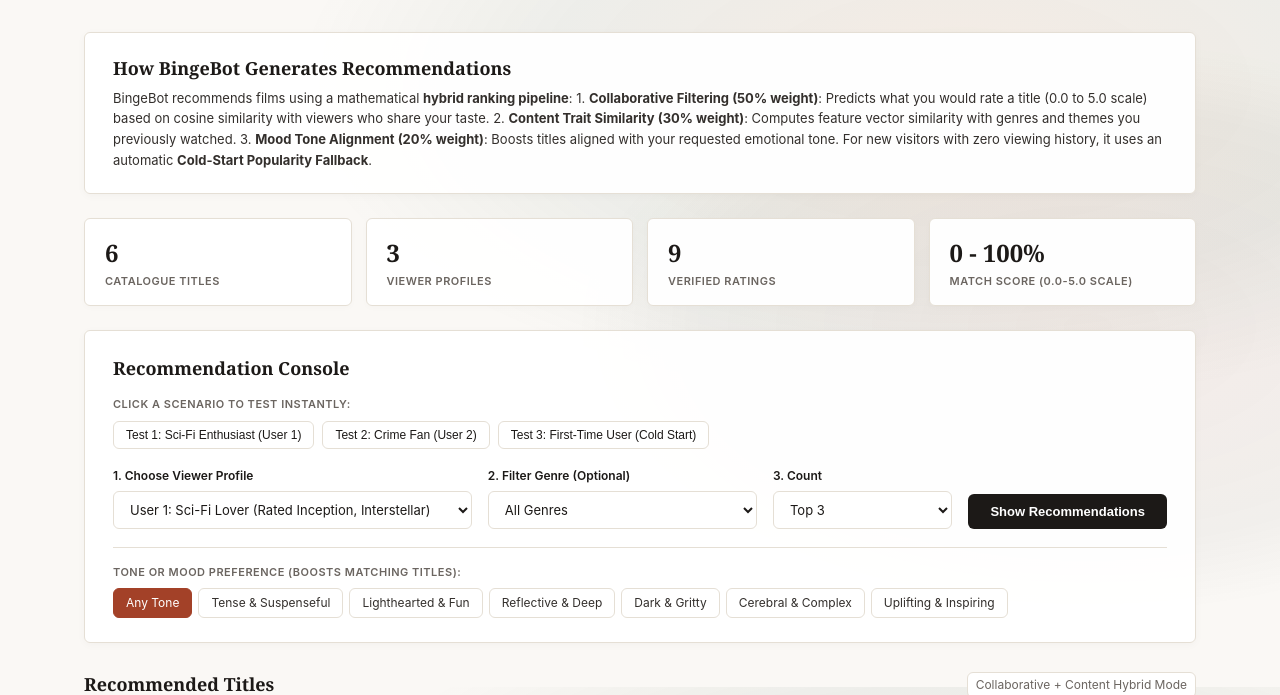
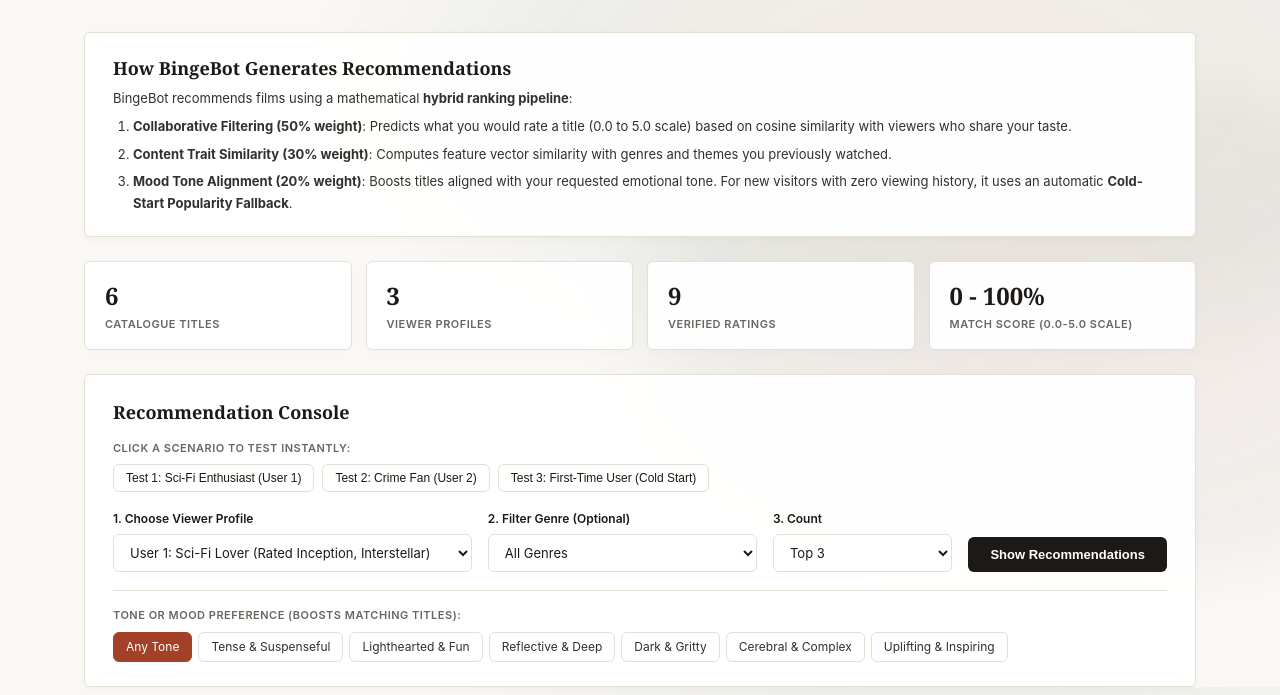
Before and after one commit to keshav-x/BingeBot, a Flask app: page / in a window 1280 px wide. Shown: the part 113-808 px from the top of the page. Run offline with Flask 3, Linux system fonts and the light colour scheme.

Commit message:
style: format recommendations intro banner as clean numbered list on website

```diff
--- a/index.html
+++ b/index.html
@@ -23,13 +23,12 @@
         <!-- Clear Introduction Banner -->
         <div class="intro-banner">
             <h2 class="intro-heading">How BingeBot Generates Recommendations</h2>
-            <p class="intro-text">
-                BingeBot recommends films using a mathematical <strong>hybrid ranking pipeline</strong>:
-                1. <strong>Collaborative Filtering (50% weight)</strong>: Predicts what you would rate a title (0.0 to 5.0 scale) based on cosine similarity with viewers who share your taste.
-                2. <strong>Content Trait Similarity (30% weight)</strong>: Computes feature vector similarity with genres and themes you previously watched.
-                3. <strong>Mood Tone Alignment (20% weight)</strong>: Boosts titles aligned with your requested emotional tone.
-                For new visitors with zero viewing history, it uses an automatic <strong>Cold-Start Popularity Fallback</strong>.
-            </p>
+            <p class="intro-lead">BingeBot recommends films using a mathematical <strong>hybrid ranking pipeline</strong>:</p>
+            <ol class="intro-list">
+                <li><strong>Collaborative Filtering (50% weight)</strong>: Predicts what you would rate a title (0.0 to 5.0 scale) based on cosine similarity with viewers who share your taste.</li>
+                <li><strong>Content Trait Similarity (30% weight)</strong>: Computes feature vector similarity with genres and themes you previously watched.</li>
+                <li><strong>Mood Tone Alignment (20% weight)</strong>: Boosts titles aligned with your requested emotional tone. For new visitors with zero viewing history, it uses an automatic <strong>Cold-Start Popularity Fallback</strong>.</li>
+            </ol>
         </div>
 
         <!-- Real Stats Strip -->
--- a/static/style.css
+++ b/static/style.css
@@ -90,10 +90,24 @@
             font-weight: 700;
             margin-bottom: 6px;
         }
-        .intro-text {
+        .intro-lead {
             font-size: 13px;
             color: var(--text-body);
             line-height: 1.6;
+            margin-bottom: 8px;
+        }
+        .intro-list {
+            margin: 0;
+            padding-left: 20px;
+            font-size: 13px;
+            color: var(--text-body);
+            line-height: 1.65;
+        }
+        .intro-list li {
+            margin-bottom: 6px;
+        }
+        .intro-list li:last-child {
+            margin-bottom: 0;
         }
 
         .stats-grid {
```
